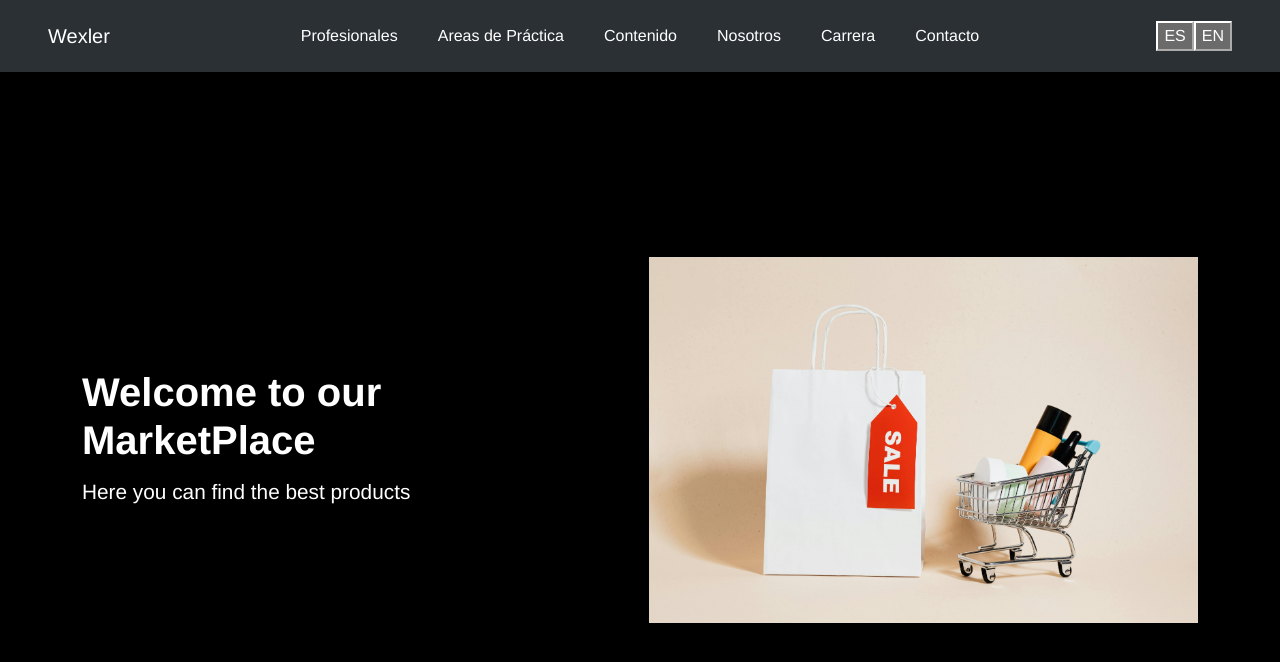
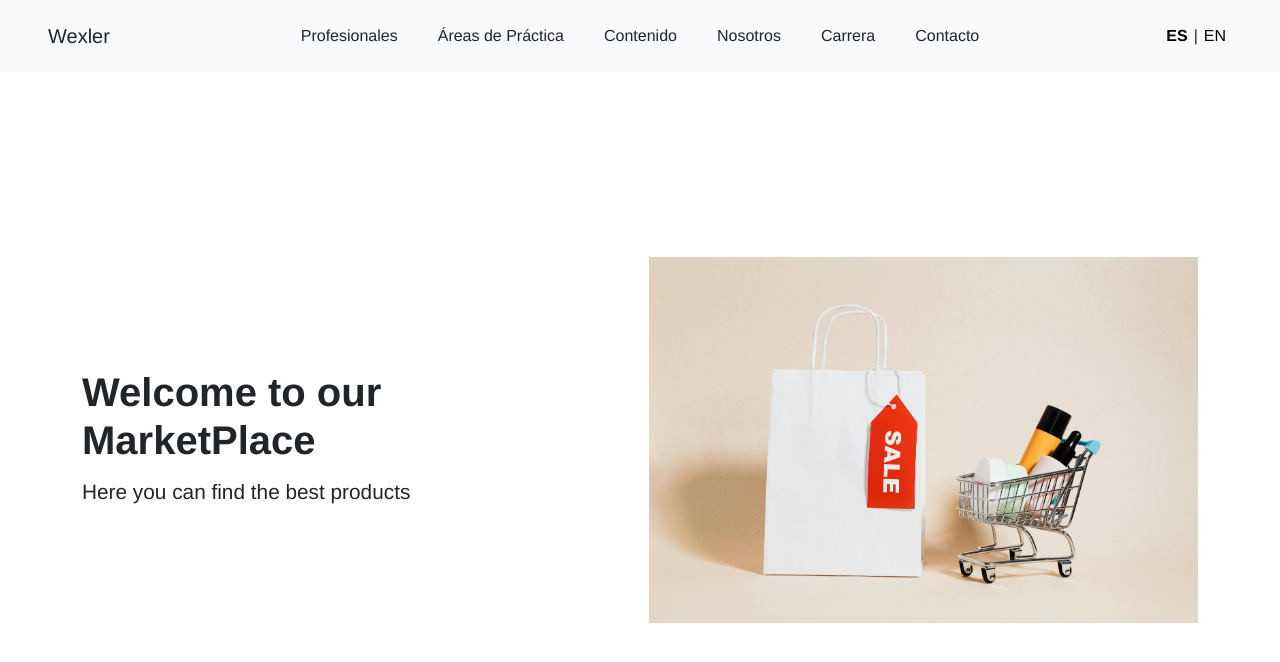
Before and after one commit to emmanuel-cruz-dev/proyecto-angular, an Angular app: page / in a window 1280 px wide. Shown: the top 662 px of the page. Built offline with nearby package versions, Linux system fonts and the light colour scheme.

Commit message:
estilos en language buttons

```diff
--- a/src/app/app.component.css
+++ b/src/app/app.component.css
@@ -3,8 +3,8 @@
 } */
 
 .general-styles {
-  background-color: black;
-  color: white;
+  /* background-color: black; */
+  /* color: white; */
   font-family: "Mark Pro", Helvetica Neue, sans-serif;
 }
 
@@ -44,3 +44,17 @@
   display: flex;
   gap: 1.5rem;
 }
+
+.language__button__container{
+  display: flex;
+  align-items: center;
+}
+
+.language__button__container button{
+  border: none;
+  background-color: transparent;
+}
+
+.language__button__container button.active {
+  font-weight: 600;
+}
--- a/src/app/app.component.html
+++ b/src/app/app.component.html
@@ -1,5 +1,5 @@
 <div class="general-styles">
-  <nav class="navbar navbar-expand-lg bg-body-tertiary" data-bs-theme="dark">
+  <nav class="navbar navbar-expand-lg bg-body-tertiary">
     <div class="d-flex align-items-center w-100 h-100">
       <div class="name__container">
         <a class="navbar-brand" href="#">Wexler</a>
@@ -29,17 +29,17 @@
           <li class="nav-item">
             <a
               class="nav-link"
-              routerLink="products"
-              [ngClass]="{ active: menuOption === 'products' }"
+              routerLink="practice-areas"
+              [ngClass]="{ active: menuOption === 'practice-areas' }"
               (click)="onOption('products')"
-              >Areas de Práctica</a
+              >Áreas de Práctica</a
             >
           </li>
           <li class="nav-item">
             <a
               class="nav-link"
-              routerLink="contact"
-              [ngClass]="{ active: menuOption === 'contact' }"
+              routerLink="content"
+              [ngClass]="{ active: menuOption === 'content' }"
               (click)="onOption('contact')"
               >Contenido</a
             >
@@ -47,8 +47,8 @@
           <li class="nav-item">
             <a
               class="nav-link"
-              routerLink="contact"
-              [ngClass]="{ active: menuOption === 'contact' }"
+              routerLink="about-us"
+              [ngClass]="{ active: menuOption === 'about-us' }"
               (click)="onOption('contact')"
               >Nosotros</a
             >
@@ -56,8 +56,8 @@
           <li class="nav-item">
             <a
               class="nav-link"
-              routerLink="contact"
-              [ngClass]="{ active: menuOption === 'contact' }"
+              routerLink="career"
+              [ngClass]="{ active: menuOption === 'career' }"
               (click)="onOption('contact')"
               >Carrera</a
             >
@@ -74,7 +74,8 @@
         </ul>
       </div>
       <div class="language__button__container">
-        <button>ES</button>
+        <button class="active">ES</button>
+        <span>|</span>
         <button>EN</button>
       </div>
     </div>
```
